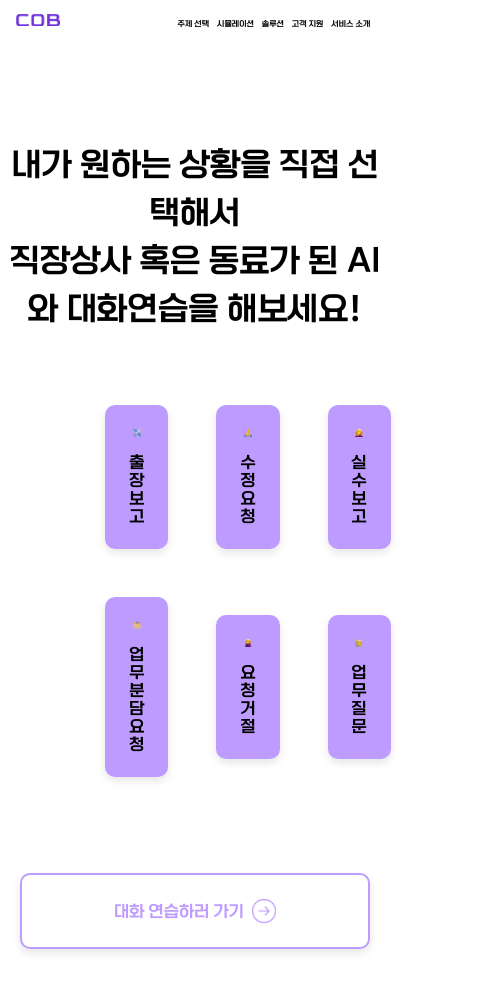
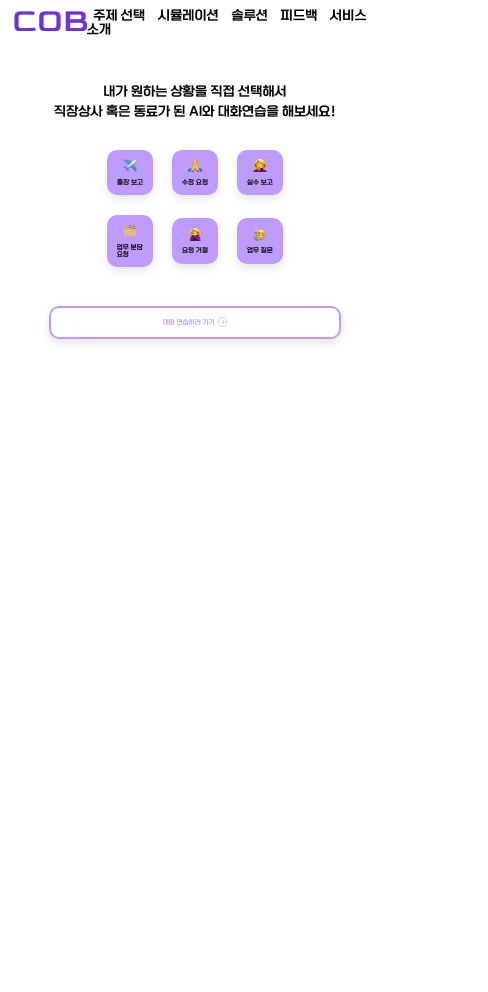
Before and after one commit to dudtlstm/curve_cob, a React (Create React App) app in the folder cob/: page / in a window 390 px wide. Shown: the top 992 px of the page, 488 px wide, since content can reach past the window. After the commit the page ends 844 px from the top, so only its background shows below. Built offline with nearby package versions, Linux system fonts and the light colour scheme.

Commit message:
fix: 랜딩페이지, 네브바 수정

```diff
--- a/cob/src/components/navbar/navbar.css
+++ b/cob/src/components/navbar/navbar.css
@@ -1,5 +1,5 @@
 .nav {
-    margin: 3vw 2vw; /* Rem으로 전환 */
+    margin: 1rem 1rem;
     display: flex;
     align-items: center;
     justify-content: space-between;
@@ -7,14 +7,14 @@
 }
 
 .logoImage {
-    height: 2vw; /* 화면 너비에 따라 크기 조절 */
+    height: 1.5rem;
 }
 
 .links a {
-    margin: 0 1vw; /* Rem으로 전환 */
+    margin: 0 1rem;
     text-decoration: none;
     color: black;
-    font-size: 1.25vw; /* 화면 너비에 따라 크기 조절 */
+    font-size: 1.25rem;
     font-family: 'OneMobileTitle';
 }
 
@@ -23,13 +23,12 @@
     text-decoration: none;
 }
 
-/* 미디어 쿼리를 사용하여 다양한 화면 크기에 대응 */
 @media (max-width: 768px) {
     .links a {
-        font-size: 2vw; /* 화면이 작을 때 글꼴 크기 증가 */
+        font-size: 2rem;
     }
 
     .logoImage {
-        height: 3vw; /* 화면이 작을 때 로고 크기 증가 */
+        height: 3rem;
     }
 }
--- a/cob/src/components/navbar/navbar.js
+++ b/cob/src/components/navbar/navbar.js
@@ -7,14 +7,14 @@
     return (
         <nav>
             <div className="nav">
-                <Link to="/">
+                <Link to="/about">
                     <img className="logoImage" src={logo} alt="COB Logo"/>
                 </Link>
                 <div className="links">
                     <Link to="/">주제 선택</Link>
                     <Link to="/simulation">시뮬레이션</Link>
                     <Link to="/solution">솔루션</Link>
-                    <Link to="/faq">고객 지원</Link>
+                    <Link to="/feedback">피드백</Link>
                     <Link to="/about">서비스 소개</Link>
                 </div>
             </div>
--- a/cob/src/pages/LandingPage.js
+++ b/cob/src/pages/LandingPage.js
@@ -9,10 +9,9 @@
 import chatImage from '../assets/images/body_image_chat.png';
 import ligthbulbImage from '../assets/images/body_image_lightbulb.png';
 import noticeImage from '../assets/images/body_image_notice.png';
-// import chattingImage from '../assets/images/body_image_chatting.png';
-// import choiceImage from '../assets/images/body_image_choice.png';
 import characteristicImage from '../assets/images/characteristic.png';
 import gotoMainButton from '../assets/images/gotoMainButton.png';
+import aboutImage from '../assets/images/aboutimage2.png';
 
 export default function LandingPage() {
     return(
@@ -30,58 +29,14 @@
             </h1>
         </div>
         <div className="landing-container-body">
-            <div className="body-section">
-                <img src={checkImage} alt="체크" className="body-image-check"/>
-                <div className="body-text">
-                    막상 말하려고만 하면, 입이 떨어지지 않는 당신<br/>
-                    상사의 기분을 해치진 않을까 고민되지 않으신가요?
-                </div>
+                <img src={aboutImage} alt="어바웃" className="aboutImage"/>
             </div>
-            <div className="body-image-2">
-                <img src={bellImage} alt="벨" className="body-image-bell"/>
-            </div>
-                <div className="body-text">
-                    회사 동료에게 내 생각을 오해 없이 효과적으로<br/>
-                    전달하고 싶으신 적 없으신가요?
-                </div>
-                <div className="body-text">
-                    어렵기만 한 사회생활<br/>
-                    커브에서 미리 연습해보세요!
-                </div>
-                <div className="body-text">
-                    사회생활 만렙 찍은 AI 직장인,<br/>
-                    이 친구에게 직접 배우는 그 비결을 소개합니다.
-                </div>
-                <div className="body-left-text">
-                    지금 내가 연습해보고 싶은,<br/>
-                    어려움을 겪고 있는<br/>
-                    상황을 설정해보세요.
-                </div>
-                <div className="body-left-text">
-                    당신이 선택한 상황에 맞춰<br/>
-                    대화해볼 수 있어요
-                </div>
-                <div className="body-left-text">
-                    실수없이 말할 수 있도록<br/>
-                    커브와 함께 연습해볼 수 있어요
-                </div>
-        </div>
         <div className="landing-container-bottom">
             <div className="bottom-text">
                 이 외에도<br/>
                 커브는,
             </div>
             <div className="bottom-content">
-                {/* <div className="feature-box">
-                    <p>문서양식 공유</p>
-                    <h3>내용만 생각하세요,<br/>양식은 커브가 찾아올게요</h3>
-                    <img src={require('../assets/images/feature-icon1.png')} alt="특징 아이콘" />
-                </div>
-                <div className="feature-box">
-                    <p>스몰토크 주제 제안</p>
-                    <h3>어색한 자리에서,<br/>할 말이 없을 때</h3>
-                    <img src={require('../assets/images/feature-icon2.png')} alt="특징 아이콘" />
-                </div> */}
                 <img src={characteristicImage} alt="특징" className="characteristic"/>
             </div>
             <div className="last-text">
--- a/cob/src/router.js
+++ b/cob/src/router.js
@@ -1,23 +1,20 @@
 // src/router.js
 import React, { lazy, Suspense } from "react";
 import { Routes, Route } from "react-router-dom";
-import MainPage from "./pages/MainPage";
-import Loading from "./components/loading/loading";
+import Main from "./pages/MainPage";
+import Landing from "./pages/LandingPage";
 import Simulation from "./pages/Simulation";
 import Solution from "./pages/Solution";
+import Feedback from "./pages/Feedback";
 
-const LazyLandingPage = lazy(() => import("./pages/LandingPage"));
 
 const router = (
     <Routes>
-        <Route path="/" element={<MainPage />} />
+        <Route path="/" element={<Main />} />
         <Route path="/simulation" element={<Simulation />} />
         <Route path="/solution" element={<Solution />} />
-        <Route path="about" element={
-        <Suspense fallback={<Loading />}>
-            <LazyLandingPage />
-        </Suspense>
-        } />
+        <Route path="/feedback" element={<Feedback />} />
+        <Route path="/about" element={<Landing />} />
     </Routes>
 );
 
--- a/cob/src/style/LandingPage.css
+++ b/cob/src/style/LandingPage.css
@@ -81,7 +81,7 @@
 
 .bottom-text {
     line-height: 3rem;
-    padding: 2rem;
+    padding: 0rem 2rem 2rem;
     text-align: center;
     font-size: 2rem;
 }
@@ -109,6 +109,11 @@
     padding: 5rem 10rem 20rem;
     margin: 0 auto;
     display: block;
+}
+
+.aboutImage {
+    width: 85%;
+    padding: 0 10rem 10rem;
 }
 
 /* .feature-box {
```
Also changed, not shown: cob/src/pages/IndividualFeedback.js (deleted), cob/src/style/IndividualFeedback.css (deleted).
